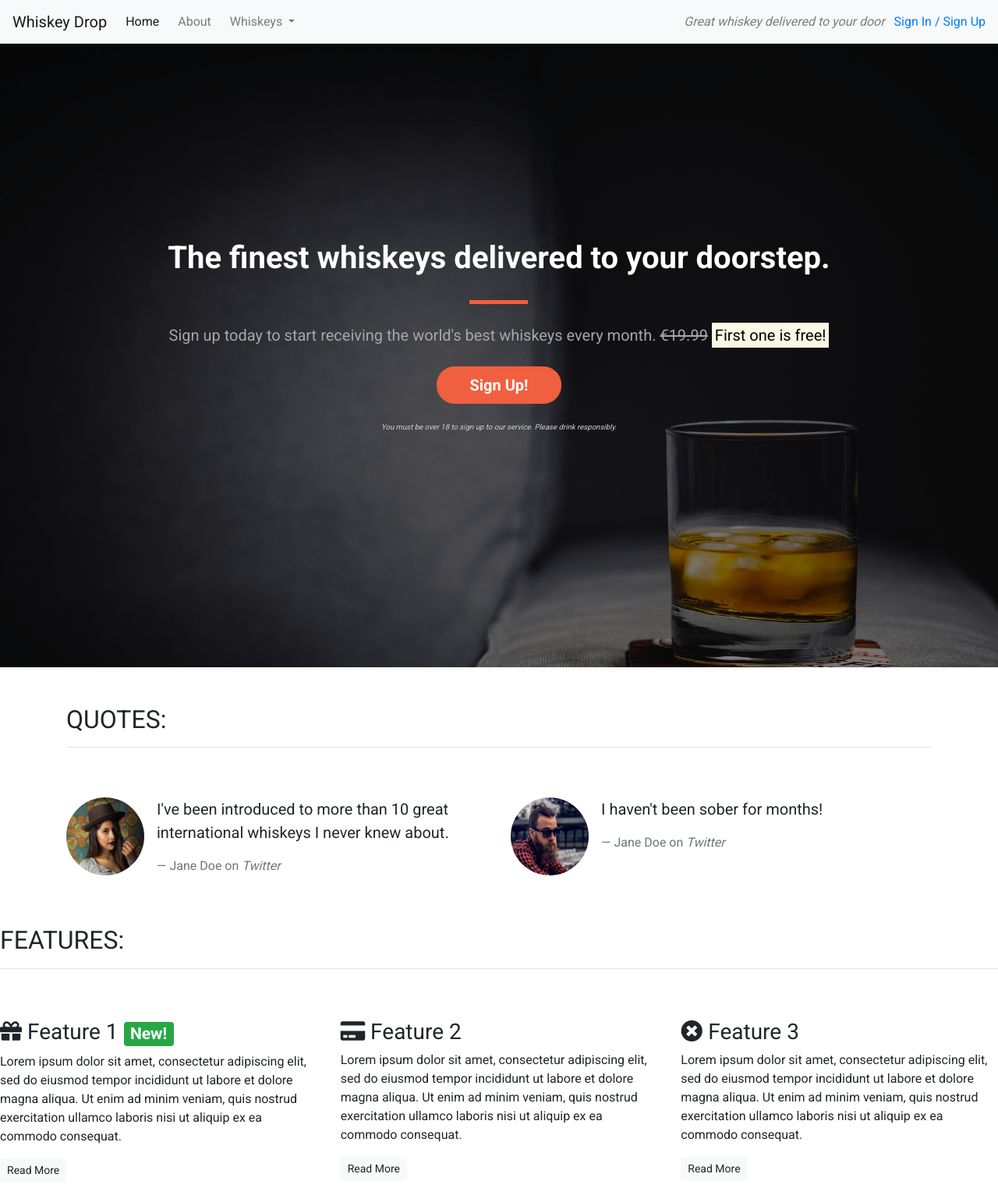
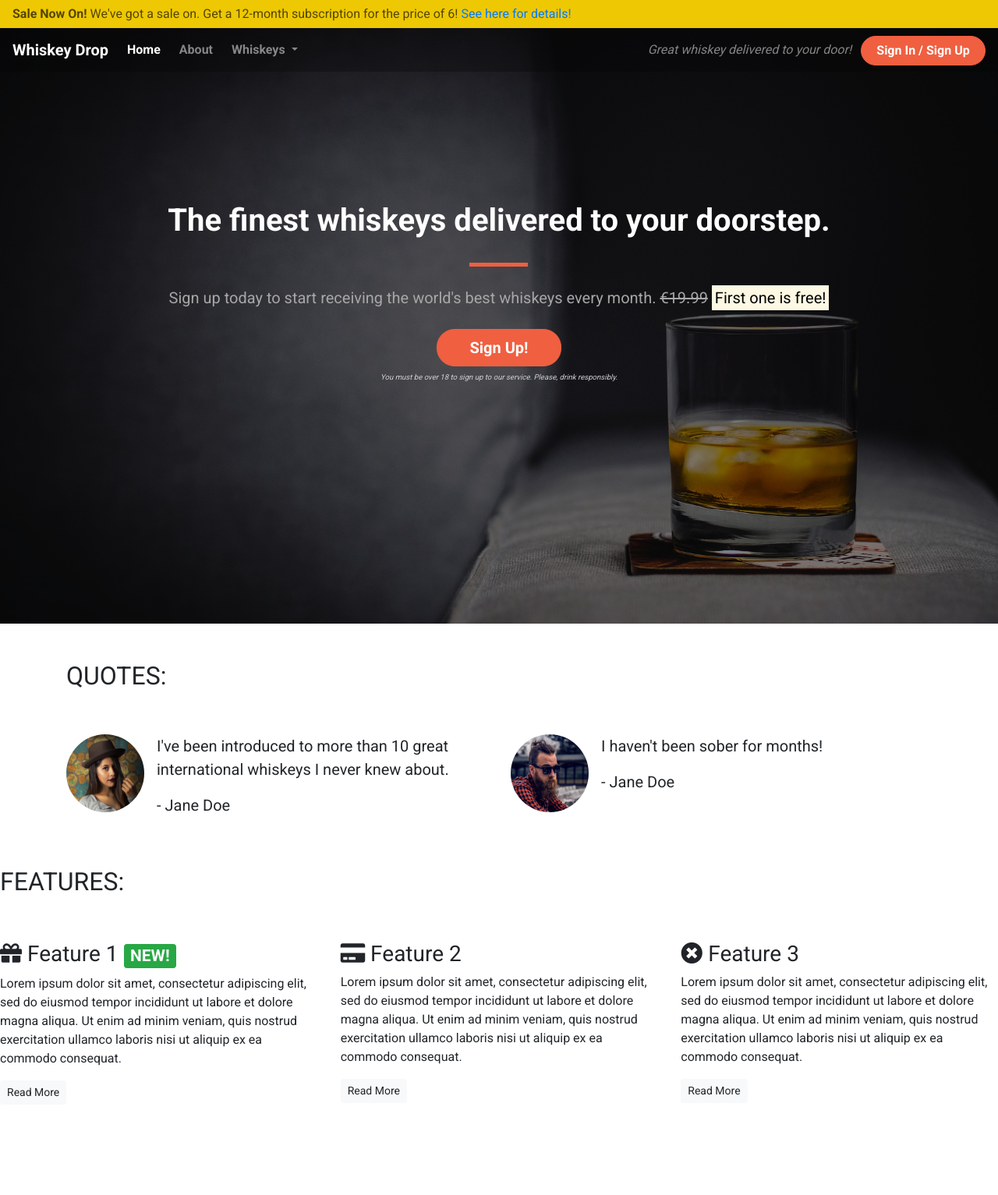
Before and after one commit to jboyle1/Whiskey-Drop, a plain HTML site: page index.html in a window 1280 px wide. Shown: the whole page at 78% size. After the commit the page ends 1433 px from the top, so only its background shows below. Drawn offline with nearby package versions, Linux system fonts and the light colour scheme.

Commit message:
Styled  Nav & Alert

```diff
--- a/css/style.css
+++ b/css/style.css
@@ -2,14 +2,26 @@ body {
     font-family: 'Roboto', sans-serif;
 }
 
-/* Containers */
+.alert-container .col-12 {
+    padding-left: 0;
+    padding-right: 0;
+}
 
-.alert-container {}
+.site-wide-alert {
+    color: #544600;
+    background-color: #eec802;
+    border-color: #eec802;
+    padding: 5px 15px;
+    margin-bottom: 0;
+    border: 1px solid transparent;
+    border-radius: 0;
+}
+
 
 .callout-container {
     height: 100vh;
 
-    background: url('../images/whiskey-background.jpg') no-repeat center center fixed;
+    background: url('../images/whiskey-background.jpg') no-repeat bottom right fixed;
     -webkit-background-size: cover;
     -moz-background-size: cover;
     -o-background-size: cover;
@@ -31,26 +43,36 @@ body {
     background-color: rgba(0, 0, 0, 0.5);
 }
 
-.quotes-container {}
+/* Navbar */
 
-.features-container {}
-
-/* Block dividers */
-
-.block-divider {
-    width: 75px;
-    height: 5px;
-    border: 0;
-    background-color: #444;
+.navalert-container {
+    position: absolute;
+    top: 0;
+    left: 0;
+    z-index: 1;
+    padding-left: 0;
+    padding-right: 0;
 }
 
-.block-divider--orange {
-    background-color: #f05f40;
+.navbar {
+    margin-bottom: 0;
+    width: 100%;
+    background-color: rgba(0, 0, 0, .25);
+    border: 0;
 }
 
-.block-divider--short {
-    width: 35px;
+.navbar .navbar-toggler {
+    border: 0;
 }
+
+.navbar .navbar-brand {
+    font-weight: bold;
+}
+
+.navbar .navbar-nav a {
+    font-weight: bold;
+}
+
 
 /* Jumbotron */
 
@@ -76,6 +98,23 @@ body {
     color: #d0d0d0;
 }
 
+/* Block dividers */
+
+.block-divider {
+    width: 75px;
+    height: 5px;
+    border: 0;
+    background-color: #444;
+}
+
+.block-divider--orange {
+    background-color: #f05f40;
+}
+
+.block-divider--short {
+    width: 35px;
+}
+
 /* Buttons */
 
 .btn--cta {
--- a/index.html
+++ b/index.html
@@ -3,8 +3,8 @@
 
 <head>
     <meta charset="utf-8">
+    <title>Whiskey Drop | Taste a new whiskey every month</title>
     <meta name="viewport" content="width=device-width, initial-scale=1.0">
-    <title>Whiskey Drop | Taste a new whiskey every month</title>
     <link rel="stylesheet" href="https://maxcdn.bootstrapcdn.com/bootstrap/4.1.3/css/bootstrap.min.css">
     <link rel="stylesheet" href="https://use.fontawesome.com/releases/v5.6.1/css/all.css" integrity="sha384-gfdkjb5BdAXd+lj+gudLWI+BXq4IuLW5IT+brZEZsLFm++aCMlF1V92rMkPaX4PP" crossorigin="anonymous">
     <link href="https://fonts.googleapis.com/css?family=Roboto:400,700" rel="stylesheet">
@@ -12,10 +12,18 @@
 </head>
 
 <body>
-    <!--Nav-->
-    <nav class="navbar navbar-light navbar-expand-sm bg-light">
-        <a href="/" class="navbar-brand">
-                    Whiskey Drop</a>
+    <div class="container-fluid navalert-container">
+        <div class="container-fluid alert-container">
+            <div class="row d-none d-sm-block">
+                <div class="col-12">
+                    <div class="site-wide-alert alert alert-warning">
+                        <strong>Sale Now On!</strong> We've got a sale on. Get a 12-month subscription for the price of 6! <a href="">See here for details!</a>
+                    </div>
+                </div>
+            </div>
+        </div>
+        <nav class="navbar navbar-dark navbar-expand-sm">
+            <a href="/" class="navbar-brand">Whiskey Drop</a>
 
             <button class="navbar-toggler ml-auto" type="button" data-toggle="collapse" data-target="#navbarNavDropdown" aria-controls="navbarNavDropdown" aria-expanded="false" aria-label="Toggle navigation">
         <span class="navbar-toggler-icon"></span></button>
@@ -23,7 +31,7 @@
             <div class="collapse navbar-collapse" id="navbarNavDropdown">
                 <ul class="navbar-nav mr-auto">
                     <li class="active nav-item mr-2"><a class="nav-link" href="/">Home</a></li>
-                <li class="nav-item mr-2"><a class="nav-link" href="">About</a></li>
+                    <li class="nav-item mr-2"><a class="nav-link" href="/about">About</a></li>
                     <li class="nav-item dropdown">
                         <a class="nav-link dropdown-toggle" href="#" id="navbarDropdownMenuLink" role="button" data-toggle="dropdown" aria-haspopup="true" aria-expanded="false">
           Whiskeys
@@ -36,24 +44,15 @@
                         </div>
                     </li>
 
-                <li class="nav-item mr-2 d-block d-sm-none"><a class="nav-link" href="">Sign In / Sign Up</a></li>
+                    <li class="nav-item mr-2 d-block d-sm-none"><a class="nav-link" href="/login">Sign In / Sign Up</a></li>
                 </ul>
             </div>
             <div class="d-none d-md-block">
-            <p class="navbar-text my-auto mr-2"><i>Great whiskey delivered to your door</i></p>
-            <a href="/login">Sign In / Sign Up</a>
+                <p class="navbar-text my-auto mr-2"><i>Great whiskey delivered to your door!</i></p>
+                <a href="/login" class="btn btn--cta btn--red">Sign In / Sign Up</a>
             </div>
-        <!--</div>-->
         </nav>
-    <!--<div class="container alert-container">-->
-    <!--    <div class="row d-none d-sm-block">-->
-    <!--        <div class="col-12">-->
-    <!--            <div class="alert alert-warning">-->
-    <!--                <strong>Sale Now On!</strong> We've got a sale on. Get a 12 month subscription for the price of 6! <a href="">See here for more details</a>-->
-    <!--            </div>-->
-    <!--        </div>-->
-    <!--    </div>-->
-    <!--</div>-->
+    </div>
     <div class="container-fluid callout-container">
         <!-- Callout -->
         <div class="opaque-overlay">&nbsp;</div>
@@ -66,13 +65,13 @@
                         <s class="d-none d-sm-inline">€19.99</s>
                         <span class="d-inline d-sm-none"><br></span>
                         <strong><mark>First one is free!</mark></strong></p>
-                    <p><button class="btn btn-lg btn--cta btn--red" data-toggle="modal" data-target="#signUpModal">Sign Up!</button></p>
-                    <p class="text-muted"><small>You must be over 18 to sign up to our service. Please drink responsibly.</small></p>
+                    <button class="btn btn-lg btn--cta btn--red" data-toggle="modal" data-target="#signUpModal">Sign Up!</button>
+                    <p class="text-muted"><small>You must be over 18 to sign up to our service. Please, drink responsibly.</small></p>
                 </section>
             </div>
         </div>
+        <!-- /.callout -->
     </div>
-    <!-- /.callout -->
 
     <!-- Quotes -->
     <div class="container quotes-container">
@@ -80,7 +79,6 @@
             <div class="row">
                 <div class="col-12 my-5">
                     <h2 class="text-uppercase">Quotes:</h2>
-                    <hr />
                 </div>
             </div>
             <div class="row">
@@ -92,7 +90,7 @@
                         <div class="media-body">
                             <blockquote class="blockquote">
                                 <p>I've been introduced to more than 10 great international whiskeys I never knew about.</p>
-                                <footer class="blockquote-footer">Jane Doe on <cite title="Twitter">Twitter</cite></footer>
+                                <p>- Jane Doe</p>
                             </blockquote>
                         </div>
                     </div>
@@ -105,15 +103,15 @@
                         <div class="media-body">
                             <blockquote class="blockquote">
                                 <p>I haven't been sober for months!</p>
-                                <footer class="blockquote-footer">Jane Doe on <cite title="Twitter">Twitter</cite></footer>
+                                <p>- Jane Doe</p>
                             </blockquote>
                         </div>
                     </div>
                 </div>
             </div>
         </section>
+        <!-- /.quotes -->
     </div>
-    <!-- /.quotes -->
 
     <!-- Features -->
     <div class="features-container">
@@ -121,13 +119,12 @@
             <div class="row">
                 <div class="col-12 my-5">
                     <h2 class="text-uppercase">Features:</h2>
-                    <hr />
                 </div>
             </div>
             <div class="row">
                 <div class="col-12 col-md-6 col-lg-4">
                     <div class="feature">
-                        <h3><i class="fas fa-gift d-none d-sm-inline"></i> Feature 1 <span class="badge badge-success">New!</span></h3>
+                        <h3><i class="fas fa-gift d-none d-sm-inline"></i> Feature 1 <span class="badge badge-success">NEW!</span></h3>
                         <p>Lorem ipsum dolor sit amet, consectetur adipiscing elit, sed do eiusmod tempor incididunt ut labore et dolore magna aliqua. Ut enim ad minim veniam, quis nostrud exercitation ullamco laboris nisi ut aliquip ex ea commodo consequat.</p>
                         <p><a class="btn btn-sm btn-light" href="">Read More</a></p>
                     </div>
@@ -148,8 +145,8 @@
                 </div>
             </div>
         </section>
+        <!-- /.features -->
     </div>
-    <!-- /.features -->
 
     <div class="modal" tabindex="-1" role="dialog" id="signUpModal">
         <div class="modal-dialog" role="document">
```
Lines whose indentation alone changed are shown as unchanged.
